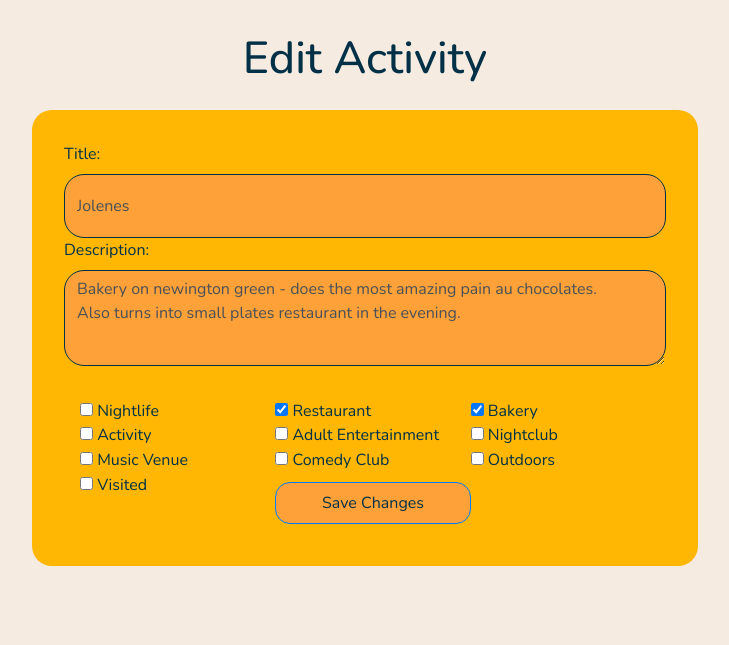
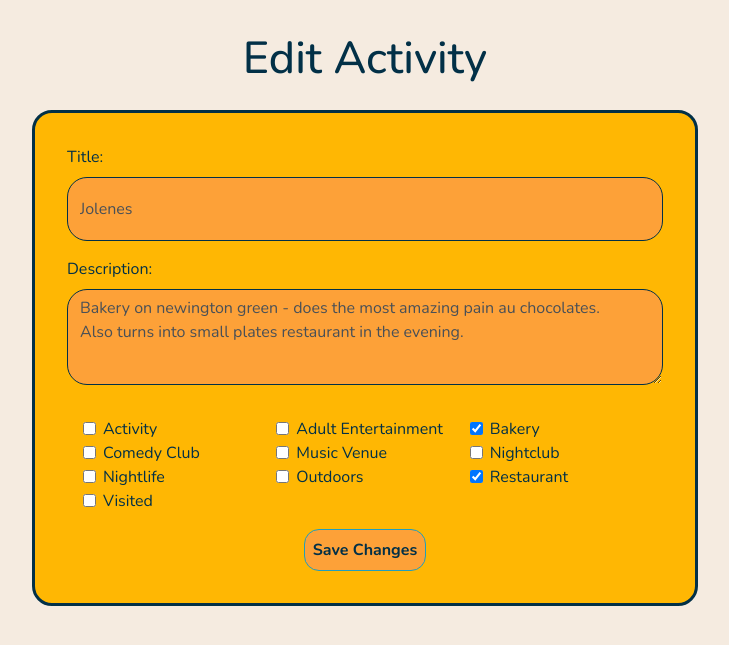
Before and after one commit to dferree/WordOfMouth, a Flask app: page /edit-activity/9 in a window 1280 px wide. Shown: the part 64-709 px from the top of the page, without its empty margins (275-1004 px from the left). Run offline with Flask 3, Linux system fonts and the light colour scheme; a user stored in the database is signed in; style sheets or scripts are compiled from the project's sources; some libraries are stand-ins or nearby versions.

Commit message:
more styling

```diff
--- a/website/static/components/activity-card.scss
+++ b/website/static/components/activity-card.scss
@@ -28,14 +28,16 @@
 }
 
 .activity-card {
-  background-color: #fb8500;
+  background-color: #fbae4a;
   margin: 1em;
   border-radius: 20px;
   padding: 1em;
+  border-style: solid;
+  border-color: #023047;
 }
 
 .activity-title {
-  background-color: #fb8500;
+  background-color: #fbae4a;
   border-radius: 20px;
   width: auto;
   margin-left: 0.2em;
@@ -49,8 +51,9 @@
   display: flex;
   justify-content: space-between;
   align-items: center;
-  padding-left: 10em;
-  padding-right: 10em;
+  padding-left: 2em;
+  padding-right: 2em;
+  text-align: center;
 }
 
 .category-icon {
@@ -71,7 +74,7 @@
 }
 
 .activity-description {
-  background-color: #fc9c00;
+  background-color: #fbae4a;
   border-radius: 5px;
   padding: 1em;
   overflow: hidden;
@@ -235,6 +238,11 @@
   .category-card {
     width: 320px; // Adjusting width for tablets
   }
+
+  .category-heading {
+    padding-left: 1em; // Adjusting padding for smaller screens
+    padding-right: 1em; // Adjusting padding for smaller screens
+  }
 }
 
 
--- a/website/static/components/sign_up.scss
+++ b/website/static/components/sign_up.scss
@@ -7,9 +7,12 @@
     border-radius: 20px;
     padding: 2em;
     margin-bottom: 4em;
+    border-style: solid;
+    border-color: #023047;
 
-    @include media("<desktop"){
-        width: 90%;
+    .checkbox-submit{
+        display: flex;
+        flex-direction: column;
     }
 
     h3 {
@@ -23,11 +26,21 @@
         border-color: #023047;
     }
 
+    @include media("<tablet"){
+        .form-control{
+            height: 2.5em;
+        }
+    }
+
+    #title.form-control{
+        margin-bottom: 1em;
+    }
+
     .form-control .description{
         height: 8em;
     }
 
-    .btn-primary {
+    .btn-submit {
         border-radius: 15px;
         height: auto;
         background-color: #FDA138;
@@ -36,6 +49,10 @@
         // line-height: 10px; // Match the height of the button
         display: flex;
         justify-content: center;
+        font-weight: bold;
+        border-color: #219ebc;
+        align-self: center;
+        margin-top: 1em;
     }
 
     .already {
@@ -48,10 +65,18 @@
         grid-template-columns: 1fr 1fr 1fr;
         padding-top: 1em;
         padding-left: 1em;
+
+        @include media("<tablet"){
+            grid-template-columns: 1fr 1fr;
+        }
     }
 
     .form-check-input {
-        position: relative;
+        position: absolute;
         color: #023047;
     }
+    @include media("<desktop"){
+        width: 90%;
+    }
+
 }
--- a/website/static/styles/activity-card.css
+++ b/website/static/styles/activity-card.css
@@ -26,14 +26,16 @@
 }
 
 .activity-card {
-  background-color: #fb8500;
+  background-color: #fbae4a;
   margin: 1em;
   border-radius: 20px;
   padding: 1em;
+  border-style: solid;
+  border-color: #023047;
 }
 
 .activity-title {
-  background-color: #fb8500;
+  background-color: #fbae4a;
   border-radius: 20px;
   width: auto;
   margin-left: 0.2em;
@@ -47,8 +49,9 @@
   display: flex;
   justify-content: space-between;
   align-items: center;
-  padding-left: 10em;
-  padding-right: 10em;
+  padding-left: 2em;
+  padding-right: 2em;
+  text-align: center;
 }
 
 .category-icon {
@@ -69,7 +72,7 @@
 }
 
 .activity-description {
-  background-color: #fc9c00;
+  background-color: #fbae4a;
   border-radius: 5px;
   padding: 1em;
   overflow: hidden;
@@ -219,6 +222,10 @@
   .category-card {
     width: 320px;
   }
+  .category-heading {
+    padding-left: 1em;
+    padding-right: 1em;
+  }
 }
 * {
   margin: 0;
--- a/website/static/styles/sign_up.css
+++ b/website/static/styles/sign_up.css
@@ -5,11 +5,12 @@
   border-radius: 20px;
   padding: 2em;
   margin-bottom: 4em;
+  border-style: solid;
+  border-color: #023047;
 }
-@media (max-width: 1023px) {
-  .form-container {
-    width: 90%;
-  }
+.form-container .checkbox-submit {
+  display: flex;
+  flex-direction: column;
 }
 .form-container h3 {
   margin-bottom: 5%;
@@ -20,10 +21,18 @@
   height: 4em;
   border-color: #023047;
 }
+@media (max-width: 767px) {
+  .form-container .form-control {
+    height: 2.5em;
+  }
+}
+.form-container #title.form-control {
+  margin-bottom: 1em;
+}
 .form-container .form-control .description {
   height: 8em;
 }
-.form-container .btn-primary {
+.form-container .btn-submit {
   border-radius: 15px;
   height: auto;
   background-color: #FDA138;
@@ -31,6 +40,10 @@
   padding: 0.5em;
   display: flex;
   justify-content: center;
+  font-weight: bold;
+  border-color: #219ebc;
+  align-self: center;
+  margin-top: 1em;
 }
 .form-container .already {
   margin-top: 5%;
@@ -42,7 +55,17 @@
   padding-top: 1em;
   padding-left: 1em;
 }
+@media (max-width: 767px) {
+  .form-container .checkbox-container {
+    grid-template-columns: 1fr 1fr;
+  }
+}
 .form-container .form-check-input {
-  position: relative;
+  position: absolute;
   color: #023047;
+}
+@media (max-width: 1023px) {
+  .form-container {
+    width: 90%;
+  }
 }/*# sourceMappingURL=sign_up.css.map */
--- a/website/templates/edit_activity.html
+++ b/website/templates/edit_activity.html
@@ -10,61 +10,53 @@
 
         <label for="description">Description:</label>
         <textarea name="description" id="description" class="form-control" style="height: 6em;" required>{{ activity.description }}</textarea>
-
+        <div class="checkbox-submit">
         <div class="checkbox-container">
+            <div class="form-check">
+                <input class="form-check-input" type="checkbox" id="activity" name="activity" {% if activity.activity %}checked{% endif %}>
+                <label class="form-check-label" for="activity">Activity</label>
+            </div>
+            <div class="form-check">
+                <input class="form-check-input" type="checkbox" id="adult_ent" name="adult_ent" {% if activity.adult_ent %}checked{% endif %}>
+                <label class="form-check-label" for="adult_ent">Adult Entertainment</label>
+            </div>
+            <div class="form-check">
+                <input class="form-check-input" type="checkbox" id="bakery" name="bakery" {% if activity.bakery %}checked{% endif %}>
+                <label class="form-check-label" for="bakery">Bakery</label>
+            </div>
+            <div class="form-check">
+                <input class="form-check-input" type="checkbox" id="comedy_club" name="comedy_club" {% if activity.comedy_club %}checked{% endif %}>
+                <label class="form-check-label" for="comedy_club">Comedy Club</label>
+            </div>
+            <div class="form-check">
+                <input class="form-check-input" type="checkbox" id="music_venue" name="music_venue" {% if activity.music_venue %}checked{% endif %}>
+                <label class="form-check-label" for="music_venue">Music Venue</label>
+            </div>
+            <div class="form-check">
+                <input class="form-check-input" type="checkbox" id="nightclub" name="nightclub" {% if activity.nightclub %}checked{% endif %}>
+                <label class="form-check-label" for="nightclub">Nightclub</label>
+            </div>
             <div class="form-check">
                 <input class="form-check-input" type="checkbox" id="nightlife" name="nightlife" {% if activity.nightlife %}checked{% endif %}>
                 <label class="form-check-label" for="nightlife">Nightlife</label>
             </div>
-
+            <div class="form-check">
+                <input class="form-check-input" type="checkbox" id="outdoors" name="outdoors" {% if activity.outdoors %}checked{% endif %}>
+                <label class="form-check-label" for="outdoors">Outdoors</label>
+            </div>
             <div class="form-check">
                 <input class="form-check-input" type="checkbox" id="restaurant" name="restaurant" {% if activity.restaurant %}checked{% endif %}>
                 <label class="form-check-label" for="restaurant">Restaurant</label>
             </div>
-
-            <div class="form-check">
-                <input class="form-check-input" type="checkbox" id="bakery" name="bakery" {% if activity.bakery %}checked{% endif %}>
-                <label class="form-check-label" for="bakery">Bakery</label>
-            </div>
-
-            <div class="form-check">
-                <input class="form-check-input" type="checkbox" id="activity" name="activity" {% if activity.activity %}checked{% endif %}>
-                <label class="form-check-label" for="activity">Activity</label>
-            </div>
-
-            <div class="form-check">
-                <input class="form-check-input" type="checkbox" id="adult_ent" name="adult_ent" {% if activity.adult_ent %}checked{% endif %}>
-                <label class="form-check-label" for="adult_ent">Adult Entertainment</label>
-            </div>
-
-            <div class="form-check">
-                <input class="form-check-input" type="checkbox" id="nightclub" name="nightclub" {% if activity.nightclub %}checked{% endif %}>
-                <label class="form-check-label" for="nightclub">Nightclub</label>
-            </div>
-
-            <div class="form-check">
-                <input class="form-check-input" type="checkbox" id="music_venue" name="music_venue" {% if activity.music_venue %}checked{% endif %}>
-                <label class="form-check-label" for="music_venue">Music Venue</label>
-            </div>
-
-            <div class="form-check">
-                <input class="form-check-input" type="checkbox" id="comedy_club" name="comedy_club" {% if activity.comedy_club %}checked{% endif %}>
-                <label class="form-check-label" for="comedy_club">Comedy Club</label>
-            </div>
-
-            <div class="form-check">
-                <input class="form-check-input" type="checkbox" id="outdoors" name="outdoors" {% if activity.outdoors %}checked{% endif %}>
-                <label class="form-check-label" for="outdoors">Outdoors</label>
-            </div>
-
             <div class="form-check">
                 <input class="form-check-input" type="checkbox" id="visited" name="visited" {% if activity.visited %}checked{% endif %}>
                 <label class="form-check-label" for="visited">Visited</label>
             </div>
+        </div>
+            <button type="submit" class="btn btn-submit">Save Changes</button>
+        </form>
+    </div>
 
-            <button type="submit" class="btn btn-primary" style="margin-bottom: 5%; margin-top: 5%;">Save Changes</button>
-    </form>
-    </div>
 
     <nav class="nav-wom-bottom" id="nav-wom-bottom">
         <a class="portfolio-link" href="https://codeferree.co.uk/" data-toggle="tooltip" title="Visit Daniel Ferree's Portfolio" target="_blank"><h2>Built by Daniel Ferree</h2></a>
```
Also changed, not shown: website/models.py (+5 -5 lines), website/templates/activities.html (+27 -22 lines), website/templates/add_activity.html (+31 -37 lines), website/templates/base.html (+13 -13 lines), instance/database.db, 2 other files.
